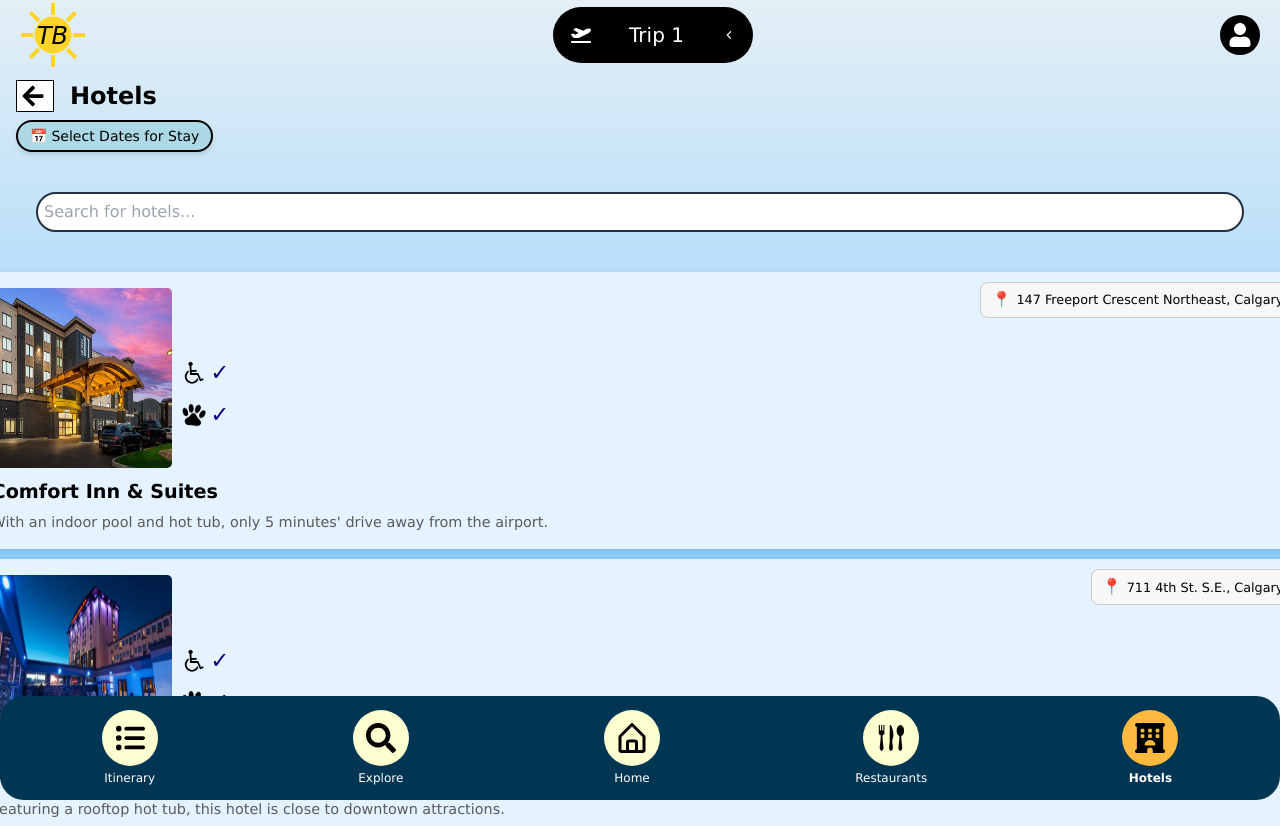
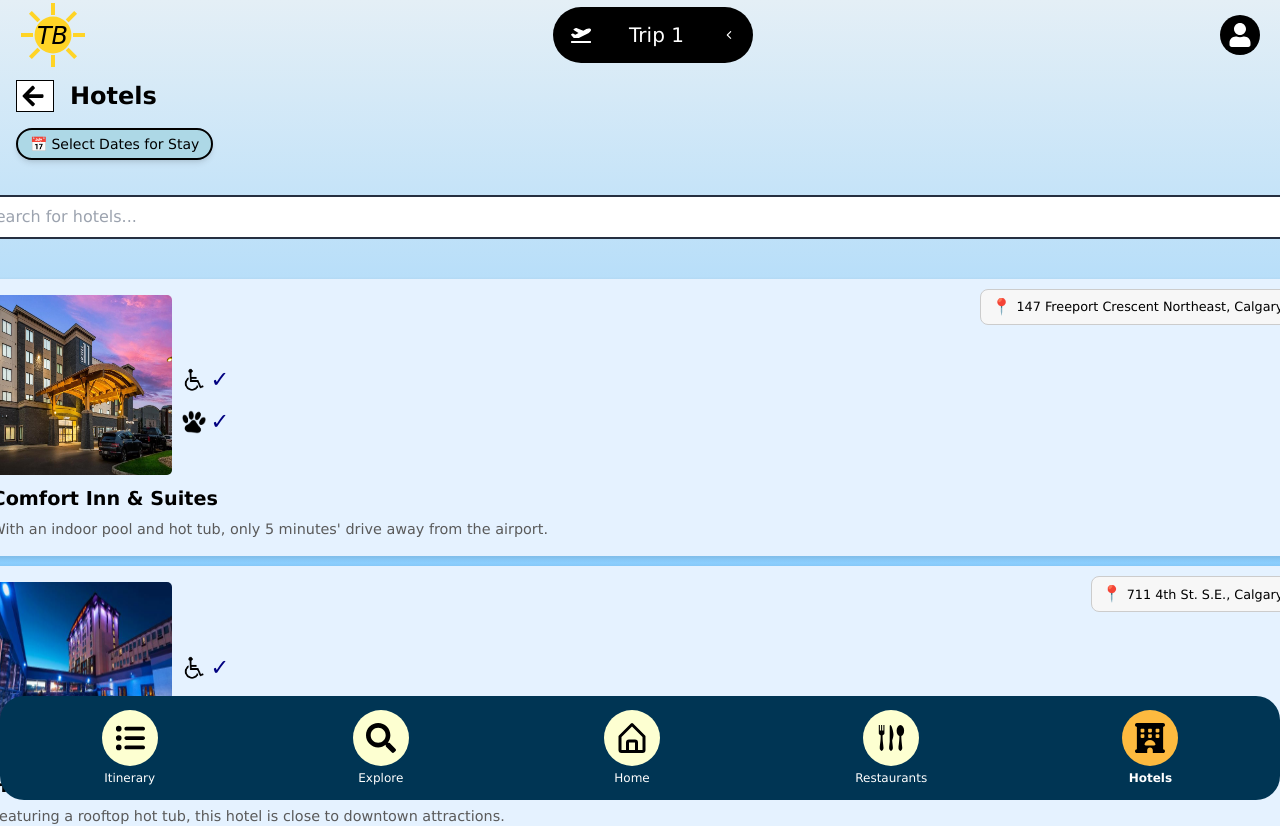
Before and after one commit to KhushiChoksi/CPSC481_T8G2, a Next.js app in the folder travel-app/: page /hotels in a window 1280 px wide. Shown: the top 826 px of the page. Built offline with nearby package versions, Linux system fonts and the light colour scheme.

Commit message:
Updates for consistency

```diff
--- a/travel-app/src/app/components/SearchBar.tsx
+++ b/travel-app/src/app/components/SearchBar.tsx
@@ -35,7 +35,7 @@ export default function SearchBar({ onSearchChange }: SearchBarProps) {
           style={{
             width: "100%", // Dynamically adapt width
             maxWidth: "500px", // Limit max width
-            padding: "10px",
+            padding: "8px",
             fontSize: "16px",
             color: "#000000",
             borderRadius: "20px",
--- a/travel-app/src/app/hotels/page.tsx
+++ b/travel-app/src/app/hotels/page.tsx
@@ -198,7 +198,7 @@ export default function HotelsPage() {
 
 
 
-      <div className="flex items-center mt-12">
+      <div className="flex items-center mt-12 mb-4">
         <BackButton title="Hotels" />
       </div>
 
@@ -254,7 +254,10 @@ export default function HotelsPage() {
           style={{
             display: "flex",
             justifyContent: "center",
-            marginTop: "20px",
+            justifySelf: "center",
+            marginTop: "15px",
+            width: "110%",
+
           }}
         >
           <input
@@ -264,7 +267,7 @@ export default function HotelsPage() {
             onChange={(e) => setSearchQuery(e.target.value)}
             style={{
               width: "100%",
-              padding: "6px",
+              padding: "8px",
               fontSize: "16px",
               borderRadius: "20px",
               border: "2px solid #252F40",
@@ -280,6 +283,7 @@ export default function HotelsPage() {
           flexDirection: "column", // Keeps the cards stacked vertically
           alignItems: "center", // Centers cards horizontally
           padding: "20px",
+          marginBottom: "120px",
         }}>
         {filteredHotels.map((hotel) => (
           <div
--- a/travel-app/src/app/restaurants/page.tsx
+++ b/travel-app/src/app/restaurants/page.tsx
@@ -194,7 +194,7 @@ export default function RestaurantsPage() {
 
       <SearchBar onSearchChange={handleSearchChange} />
 
-      <div style={{ padding: "20px" }}>
+      <div style={{ padding: "20px", marginBottom: "120px" }}>
         {filteredRestaurants.map((restaurant, index) => (
           <div
             key={index}
```
